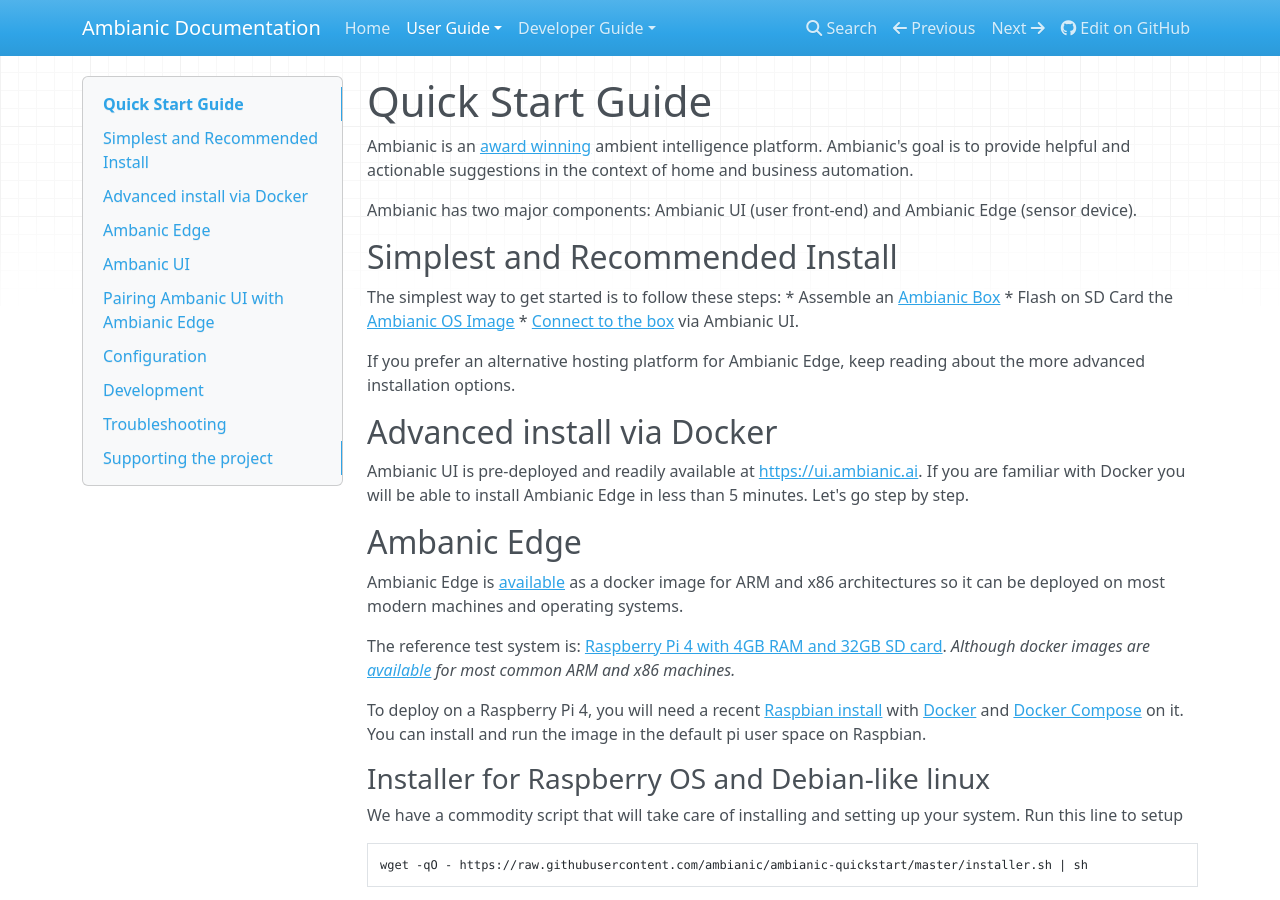
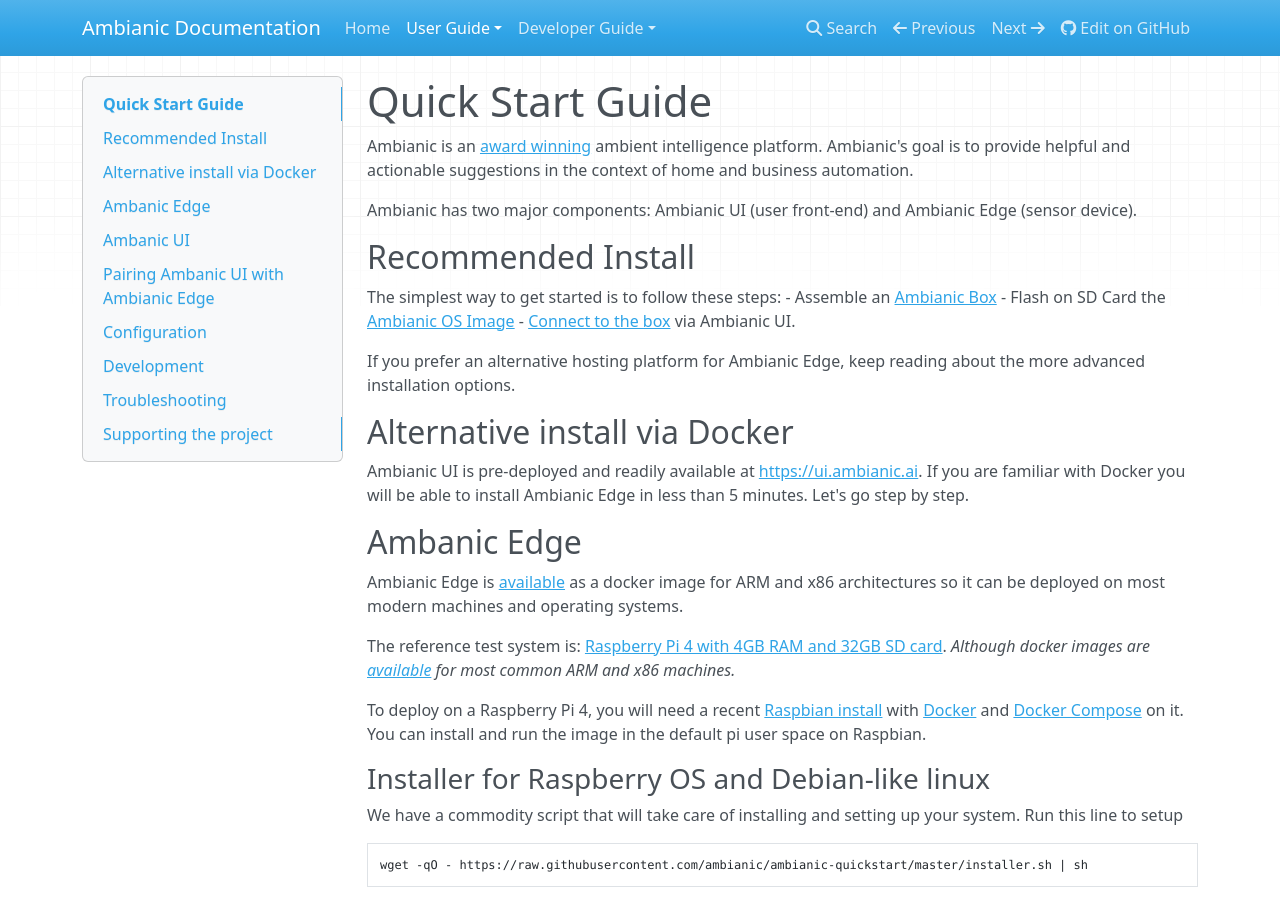
Before and after one commit to ambianic/ambianic-docs, an MkDocs documentation site: the page built from docs-md/users/quickstart.md, in a window 1280 px wide and 900 px high. Built offline with MkDocs 1.6.1, drawn with Linux system fonts in a browser that asks for light colours; nearby versions of some CDN libraries.

Commit message:
docs: update markup

```diff
--- a/docs-md/users/quickstart.md
+++ b/docs-md/users/quickstart.md
@@ -5,16 +5,16 @@
 
 Ambianic has two major components: Ambianic UI (user front-end) and Ambianic Edge (sensor device).
 
-## Simplest and Recommended Install
+## Recommended Install
 
 The simplest way to get started is to follow these steps:
-* Assemble an [Ambianic Box](https://github.com/ambianic/ambianic-box)
-* Flash on SD Card the [Ambianic OS Image](https://github.com/ambianic/ambianic-rpi-image)
-* [Connect to the box](#ambianic-ui) via Ambianic UI.
+- Assemble an [Ambianic Box](https://github.com/ambianic/ambianic-box)
+- Flash on SD Card the [Ambianic OS Image](https://github.com/ambianic/ambianic-rpi-image)
+- [Connect to the box](#ambianic-ui) via Ambianic UI.
 
 If you prefer an alternative hosting platform for Ambianic Edge, keep reading about the more advanced installation options.
 
-## Advanced install via Docker
+## Alternative install via Docker
 
 Ambianic UI is pre-deployed and readily available at [https://ui.ambianic.ai](https://ui.ambianic.ai). If you are familiar with Docker you will be able to install Ambianic Edge in less than 5 minutes. Let's go step by step.
 
```
